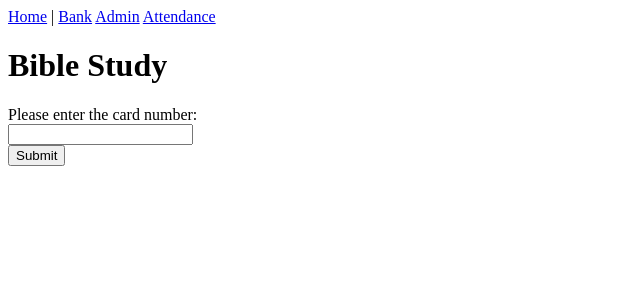
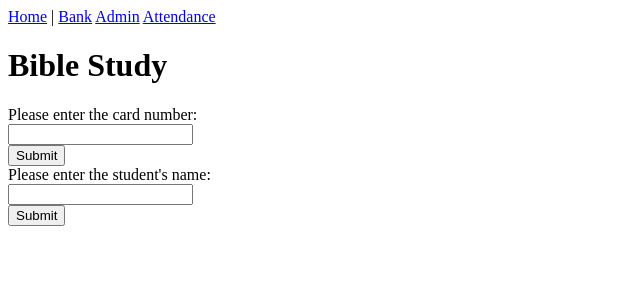
Before and after one commit to markawad/yg_system, a Django app: page /attendance/bible_study/ in a window 1280 px wide. Shown: the top 300 px of the page, without its empty margins (0-640 px from the left). Run offline with Django 3.2, Linux system fonts and the light colour scheme; data that the repository does not hold is empty.

Commit message:
add attendance by name

```diff
--- a/attendance/urls.py
+++ b/attendance/urls.py
@@ -11,5 +11,8 @@ urlpatterns = [
     path('sunday_school/card', views.card_attendance_sunday_school, name='ss_attendance'),
     path('bible_study/card', views.card_attendance_bible_study, name='bs_attendance'),
     path('summer_club/card', views.card_attendance_summer_club, name='sc_attendance'),
+    path('sunday_school/name', views.name_attendance_sunday_school, name='ss_attendance_name'),
+    path('bible_study/name', views.name_attendance_bible_study, name='bs_attendance_name'),
+    path('summer_club/name', views.name_attendance_summer_club, name='sc_attendance_name'),
 
 ]
--- a/attendance/views/__init__.py
+++ b/attendance/views/__init__.py
@@ -1,5 +1,6 @@
 from .home_page import home_page
 from .attendance_by_card import card_attendance_sunday_school, card_attendance_bible_study, card_attendance_summer_club
+from .attendance_by_name import name_attendance_sunday_school, name_attendance_bible_study, name_attendance_summer_club
 from .sunday_school import sunday_school
 from .bible_study import bible_study
 from .summer_club import summer_club
--- a/attendance/views/bible_study.py
+++ b/attendance/views/bible_study.py
@@ -1,8 +1,10 @@
 from django.shortcuts import render, redirect
+from config.selectors.student import StudentSelector
 
 
 def bible_study(request):
     context = {
-        'title': "Bible Study"
+        'title': "Bible Study",
+        'student_names': StudentSelector().get_all_student_names()
     }
     return render(request, 'attendance/bible_study.html', context)
--- a/attendance/views/summer_club.py
+++ b/attendance/views/summer_club.py
@@ -1,8 +1,10 @@
 from django.shortcuts import render, redirect
+from config.selectors.student import StudentSelector
 
 
 def summer_club(request):
     context = {
-        'title': "Summer Club"
+        'title': "Summer Club",
+        'student_names': StudentSelector().get_all_student_names()
     }
     return render(request, 'attendance/summer_club.html', context)
--- a/attendance/views/sunday_school.py
+++ b/attendance/views/sunday_school.py
@@ -1,8 +1,10 @@
 from django.shortcuts import render, redirect
+from config.selectors.student import StudentSelector
 
 
 def sunday_school(request):
     context = {
-        'title': "Sunday School"
+        'title': "Sunday School",
+        'student_names': StudentSelector().get_all_student_names()
     }
     return render(request, 'attendance/sunday_school.html', context)
--- a/config/selectors/student.py
+++ b/config/selectors/student.py
@@ -1,4 +1,6 @@
 from config.models.student import Student
+from django.db.models import Value as V
+from django.db.models.functions import Concat
 
 
 class StudentSelector:
@@ -9,12 +11,10 @@ class StudentSelector:
 
     @staticmethod
     def get_student_by_full_name(full_name):
-        first_name = full_name.split(' ')[0]
-        middle_name = full_name.split(' ')[1]
-        last_name = full_name.split(' ')[2]
-
-        return Student.objects.get(first_name=first_name, middle_name=middle_name, last_name=last_name)
+        return Student.objects.annotate(full_name=Concat('first_name', V(' '), 'middle_name', V(' '), 'last_name')).\
+            filter(full_name__icontains=full_name).get()
 
     @staticmethod
     def get_all_student_names():
-        return Student.objects.values_list('first_name', 'middle_name', 'last_name')
+        return [student.first_name + " " + student.middle_name + " " + student.last_name
+                for student in Student.objects.all()]
--- a/yg_system/templates/attendance/bible_study.html
+++ b/yg_system/templates/attendance/bible_study.html
@@ -10,6 +10,18 @@
       <input type="submit" value="Submit">
     </form>
 
+    <form action="{% url 'config:attendance:bs_attendance_name' %}" method="post">
+      {% csrf_token %}
+      <label for="card_number">Please enter the student's name:</label><br>
+      <input id="full_name" name="full_name" list="Full Name"><br>
+        <datalist id="Full Name">
+        {% for student in student_names %}
+            <option value="{{ student }}">
+        {% endfor %}
+        </datalist>
+      <input type="submit" value="Submit">
+    </form>
+
     {% if err %}
         <p>{{ err }}</p>
     {% endif %}
```
Also changed, not shown: attendance/views/attendance_by_card.py (+7 -0 lines), attendance/views/attendance_by_name.py (+6 -1 lines), yg_system/templates/attendance/summer_club.html (+12 -0 lines), yg_system/templates/attendance/sunday_school.html (+12 -0 lines).
